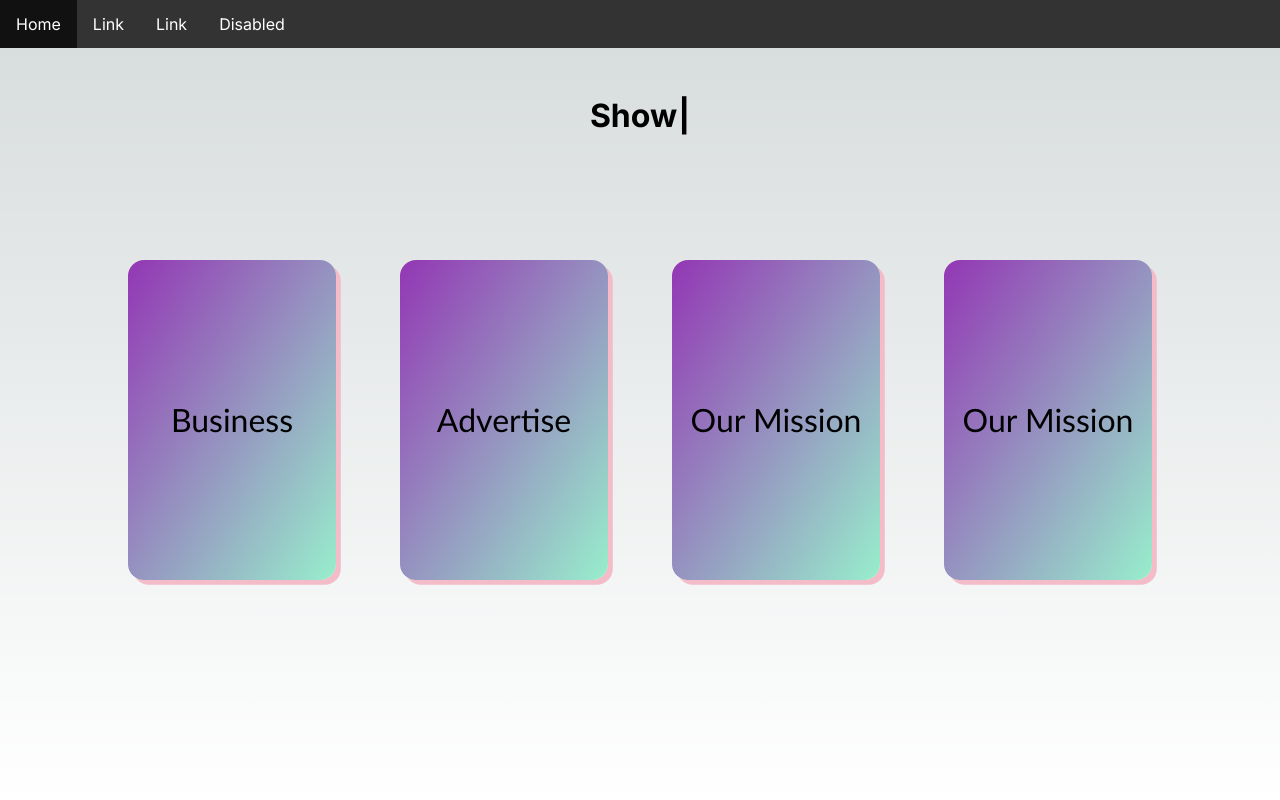
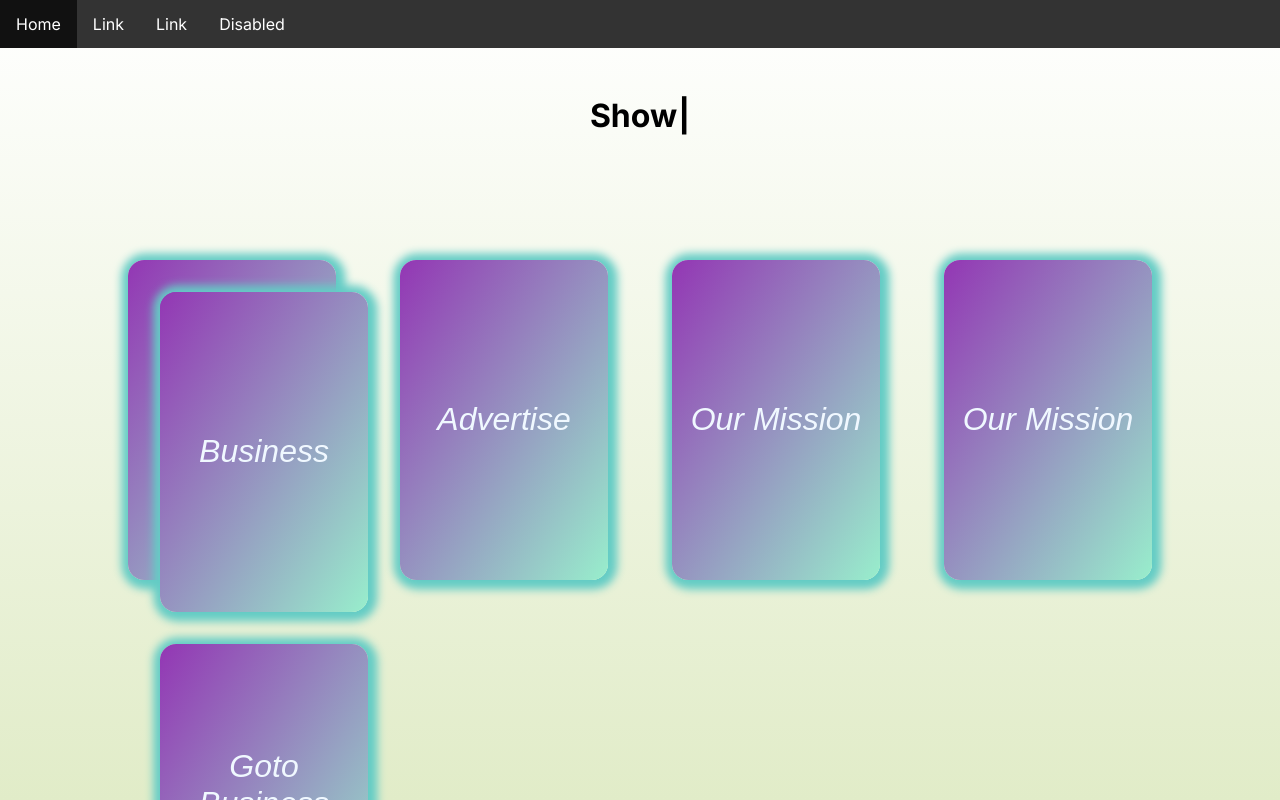
Before and after one commit to kanCHI-Singhal/Indeads, a Next.js app in the folder indeads/: page / in a window 1280 px wide. Built offline with nearby package versions, Linux system fonts and the light colour scheme.

Commit message:
Style changing
1. Some UI change

```diff
--- a/indeads/src/app/globals.css
+++ b/indeads/src/app/globals.css
@@ -93,6 +93,7 @@ body {
       rgb(var(--background-end-rgb))
     )
     rgb(var(--background-start-rgb));
+    background-image: linear-gradient(to bottom,white,#E1ECC8 );
 }
 
 a {
--- a/indeads/src/app/page.js
+++ b/indeads/src/app/page.js
@@ -18,7 +18,14 @@ export default function Home() {
             </h1>
       <div className={styles.flexContainer}>
         <div className={styles.flexContent}>
-          <p className={styles.para}> <Link href='/business'>Business</Link> </p>
+              <div className={styles.flipcardinner}>
+                <div className={styles.flipcardfront}>
+                    <p className={styles.para}> <Link href='/business'>Business</Link></p>
+                </div>
+                <div className={styles.flipcardback}>
+                    <p className={styles.para}> Goto Business page </p>
+                </div>
+              </div>
         </div>
         <div className={styles.flexContent}>
           <p className={styles.para}> Advertise </p>
--- a/indeads/src/app/page.module.css
+++ b/indeads/src/app/page.module.css
@@ -254,21 +254,58 @@
   font-size: 2rem;
   margin: 2rem;
   border-radius: 1rem;
-  box-shadow:0.3rem 0.3rem #F3BCC8;
   text-align: center;
   justify-content: center;
   align-content: center;
+  box-shadow: 0.09rem 0.09rem 0.5rem 0.5rem #64CCC5;
+  transition: transform 0.8s;
+  transform-style: preserve-3d;
+}
+.flipCardinner{
+  position: relative;
+  width: 100%;
+  height: 100%;
+  text-align: center;
+  transition: transform 0.8s;
+  transform-style: preserve-3d;
 }
 
 
 
-.flexContent:hover{
-  box-shadow: 0 0 0.5rem 0.5rem #F3BCC8 ;
+.flexContent:hover .flipCardinner{
+  transform: rotateY(180deg);
+}
+
+.flexContent{
+  transition: 0.8s;
 }
 
 .para{
   text-align: center;
   margin-top: 50%;
   margin-bottom: 50%;
-  font-family: 'Trebuchet MS', 'Lucida Sans Unicode', 'Lucida Grande', 'Lucida Sans', Arial, sans-serif;
+  font-family:Arial, Helvetica, sans-serif;
+  font-weight: 100;
+  font-style: italic;
+  color: aliceblue;
 }
+
+.Typewriter{
+  color: black;
+}
+
+.flipcardfront, .flipcardback{
+  background-image: linear-gradient(to bottom right, #9336B4, #98EECC); ;
+  width: 13rem;
+  height: 20rem;
+  color: black;
+  font-size: 2rem;
+  margin: 2rem;
+  border-radius: 1rem;
+  text-align: center;
+  justify-content: center;
+  align-content: center;
+  box-shadow: 0.09rem 0.09rem 0.5rem 0.5rem #64CCC5;
+  transition: transform 0.8s;
+  transform-style: preserve-3d;
+}
```
